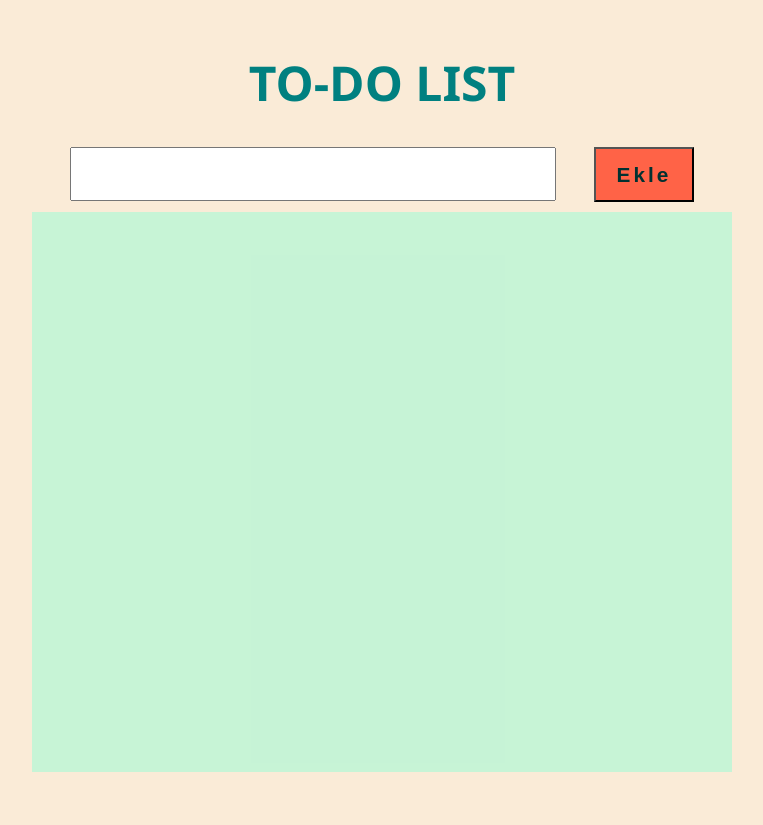
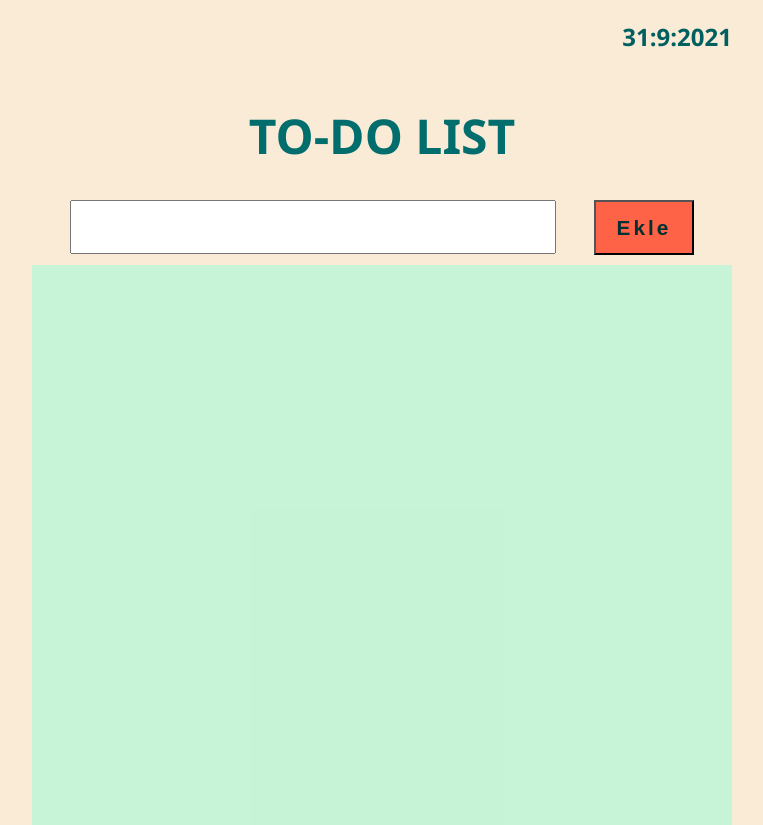
Before and after one commit to Nonslip19/to-do-app, a plain HTML site: page index.html in a window 1280 px wide. Shown: the whole page, without its empty margins (258-1021 px from the left). Before the commit the page ends 800 px from the top, so only its background shows below. Drawn offline with Linux system fonts and the light colour scheme.

Commit message:
add clock

```diff
--- a/app.js
+++ b/app.js
@@ -41,3 +41,14 @@ function go(){
     }
 
 }
+
+
+function myClock(){
+    var tarih = new Date();
+    var yil = tarih.getFullYear();
+    var ay = tarih.getMonth();
+    var gun = tarih.getDate();
+    var h2 = document.getElementById("clock");
+    h2.innerHTML = gun+":" + ay + ":"+yil ;
+}
+setInterval(myClock,100);
--- a/index.html
+++ b/index.html
@@ -11,6 +11,7 @@
 
 <body>
     <div id="main">
+        <h2 id="clock"></h2>
         <h1>TO-DO LIST</h1>
         <div class="inputDiv">
           <input type="text" id="input" maxlength="35">
--- a/style.css
+++ b/style.css
@@ -11,7 +11,7 @@ body{
 h1{
     margin-top: 50px;
     text-align: center;
-    color:teal ;
+    color:rgb(1, 109, 109) ;
     font-size: 3rem;
 }
 
@@ -46,6 +46,7 @@ button{
 
 button:hover{
     box-shadow: 0 0 2px 2px teal;
+    font-size: 1.4rem;
 }
 
 .contentDiv{
@@ -90,13 +91,19 @@ button:hover{
 
 .deneme{
     text-decoration: line-through;
-    background-color: green;
+    opacity: 0.4;
 }
 
 p{
-    background-color: rgba(233, 233, 12, 0.692);
+    background-color: rgb(255, 255, 0);
     height: 3.5rem;
     box-sizing: border-box;
-    margin:1rem 0.5rem;
+    margin:0.7rem 0.5rem;
     border-radius: 0.5rem;
 }
+
+#clock{
+    text-align: center;
+    color:rgb(0, 95, 95) ;
+    text-align: end;
+}
```
